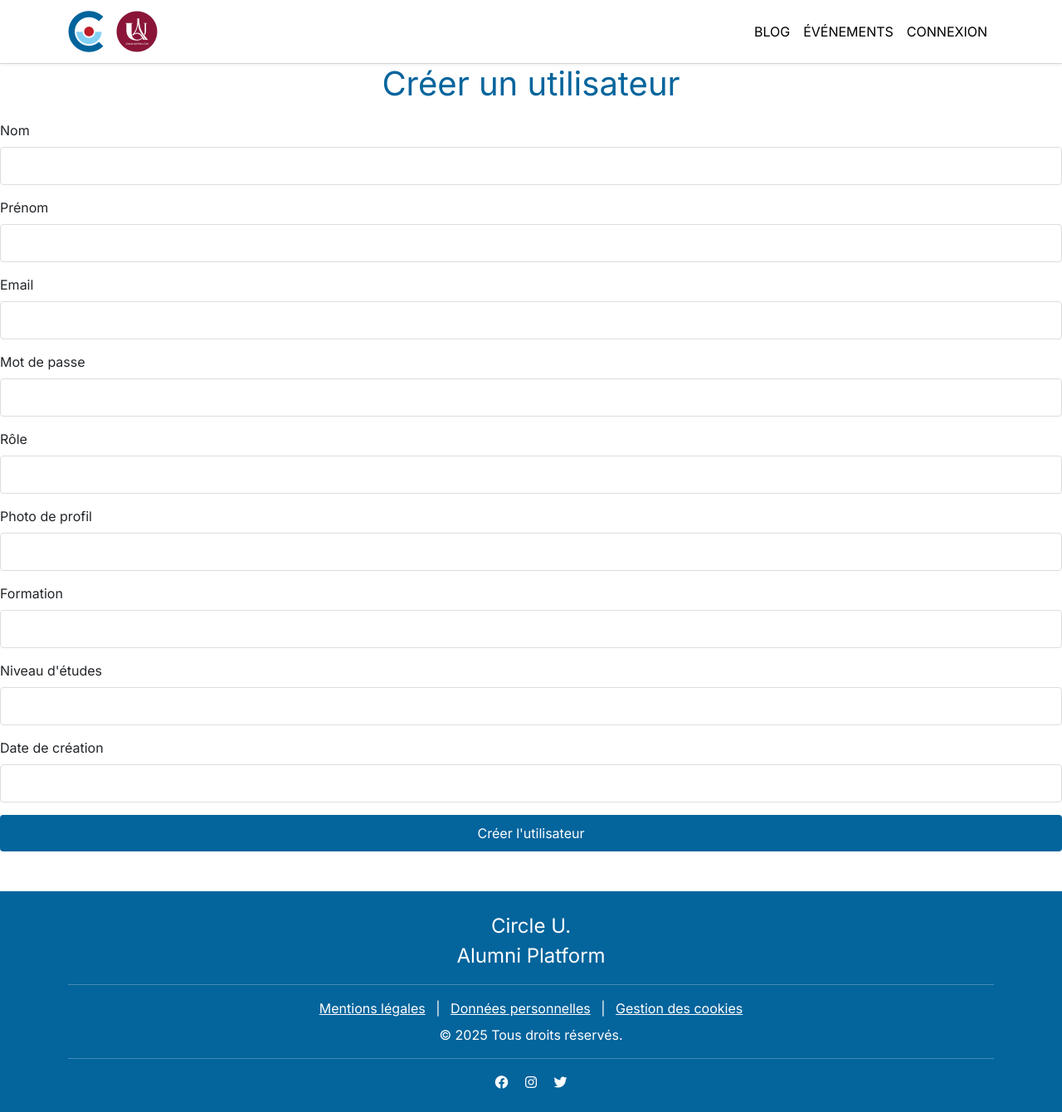
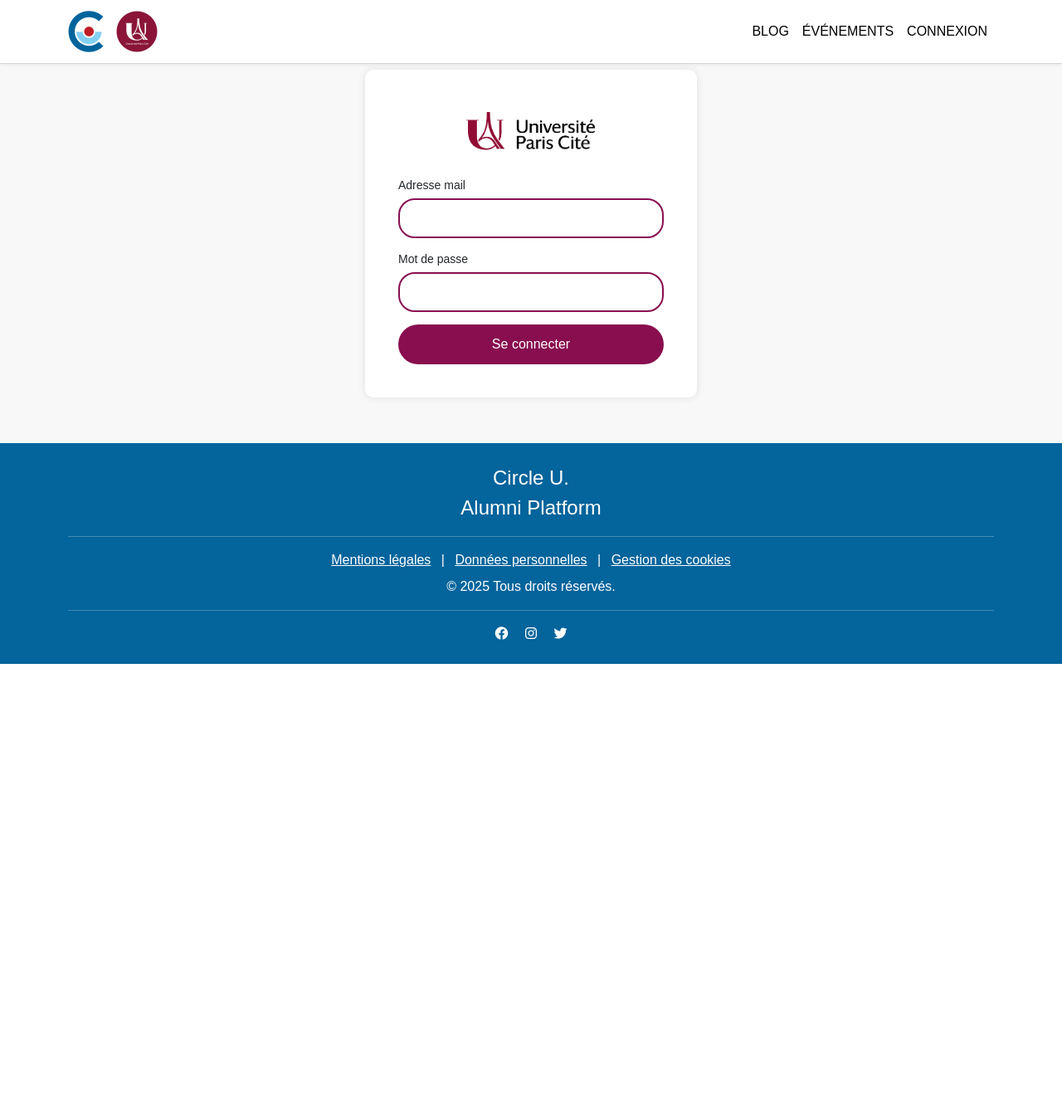
Before and after one commit to camviweb/circleu, a Symfony app: template templates/user/login.html.twig in a window 1280 px wide. Shown: the whole page at 83% size. After the commit the page ends 800 px from the top, so only its background shows below. Run offline with Twig, Linux system fonts and the light colour scheme; the template is opened without the code that fills it, so the values that code supplies are empty; form fields are guessed from the names that the template uses; some libraries are stand-ins or nearby versions.

Commit message:
Front Connexion +Supp UserType

```diff
--- a/templates/user/login.html.twig
+++ b/templates/user/login.html.twig
@@ -3,105 +3,91 @@
 {% block title %}Créer un utilisateur{% endblock %}
 
 {% block body %}
-    <h1 class="form-title">Créer un utilisateur</h1>
+    <div class="login-container">
+        <img src="{{ asset('images/logo_ParisCite.jpg') }}" alt="Université Paris Cité" class="logo">
+        <form method="post">
+            <label for="email">Adresse mail</label>
+            <input type="email" id="email" name="_username" required>
 
-    {{ form_start(form, {'attr': {'class': 'user-form'}}) }}
-        <div class="form-group">
-            {{ form_label(form.lastName, 'Nom') }}
-            {{ form_widget(form.lastName, {'attr': {'class': 'form-control'}}) }}
-        </div>
+            <label for="password">Mot de passe</label>
+            <input type="password" id="password" name="_password" required>
 
-        <div class="form-group">
-            {{ form_label(form.firstName, 'Prénom') }}
-            {{ form_widget(form.firstName, {'attr': {'class': 'form-control'}}) }}
-        </div>
-
-        <div class="form-group">
-            {{ form_label(form.email, 'Email') }}
-            {{ form_widget(form.email, {'attr': {'class': 'form-control'}}) }}
-        </div>
-
-        <div class="form-group">
-            {{ form_label(form.password, 'Mot de passe') }}
-            {{ form_widget(form.password, {'attr': {'class': 'form-control'}}) }}
-        </div>
-
-        <div class="form-group">
-            {{ form_label(form.role, 'Rôle') }}
-            {{ form_widget(form.role, {'attr': {'class': 'form-control'}}) }}
-        </div>
-
-        <div class="form-group">
-            {{ form_label(form.profilePic, 'Photo de profil') }}
-            {{ form_widget(form.profilePic, {'attr': {'class': 'form-control'}}) }}
-        </div>
-
-        <div class="form-group">
-            {{ form_label(form.formation, 'Formation') }}
-            {{ form_widget(form.formation, {'attr': {'class': 'form-control'}}) }}
-        </div>
-
-        <div class="form-group">
-            {{ form_label(form.educationLevel, 'Niveau d\'études') }}
-            {{ form_widget(form.educationLevel, {'attr': {'class': 'form-control'}}) }}
-        </div>
-
-        <div class="form-group">
-            {{ form_label(form.createdDate, 'Date de création') }}
-            {{ form_widget(form.createdDate, {'attr': {'class': 'form-control'}}) }}
-        </div>
-
-        <button type="submit" class="btn btn-primary">Créer l'utilisateur</button>
-    {{ form_end(form) }}
+            <button type="submit" class="login-button">Se connecter</button>
+        </form>
+    </div>
 {% endblock %}
 
 {% block stylesheets %}
     <style>
-        .form-title {
-            color: #04649C;
+        * {
+            margin: 0;
+            padding: 0;
+            box-sizing: border-box;
+            font-family: Arial, sans-serif;
+        }
+
+        body {
+            display: flex;
+            flex-direction: column;
+            min-height: 100vh;
+            background-color: #f8f8f8;
+        }
+
+        main {
+            flex-grow: 1;
+            display: flex;
+            flex-direction: column;
+            justify-content: center;
+            align-items: center;
+            padding: 20px;
+        }
+
+        .login-container {
+            background: white;
+            padding: 40px;
+            border-radius: 10px;
+            box-shadow: 0px 0px 10px rgba(0, 0, 0, 0.1);
             text-align: center;
+            max-width: 400px;
+            width: 100%;
+            margin: auto;
+        }
+
+        .logo {
+            width: 180px;
             margin-bottom: 20px;
         }
 
-        .user-form {
-            max-width: 500px;
-            margin: 0 auto;
-            padding: 30px;
-            background-color: #f7f7f7;
-            border-radius: 8px;
-            box-shadow: 0 4px 8px rgba(0, 0, 0, 0.1);
+        label {
+            display: block;
+            text-align: left;
+            font-size: 14px;
+            margin-bottom: 5px;
         }
 
-        .form-group {
-            margin-bottom: 15px;
-        }
-
-        .form-control {
+        input {
             width: 100%;
             padding: 10px;
-            border-radius: 4px;
-            border: 1px solid #ddd;
-            box-sizing: border-box;
-        }
-
-        .form-control:focus {
-            border-color: #04649C;
+            border: 2px solid #880E4F;
+            border-radius: 20px;
             outline: none;
-        }
-
-        .btn-primary {
-            background-color: #04649C;
-            border: none;
-            color: white;
-            padding: 10px 20px;
-            border-radius: 4px;
-            cursor: pointer;
-            width: 100%;
+            margin-bottom: 15px;
             font-size: 16px;
         }
 
-        .btn-primary:hover {
-            background-color: #035a78;
+        .login-button {
+            width: 100%;
+            padding: 12px;
+            background-color: #880E4F;
+            color: white;
+            border: none;
+            border-radius: 25px;
+            font-size: 16px;
+            cursor: pointer;
+        }
+
+        .login-button:hover {
+            background-color: #6d0c3b;
         }
     </style>
 {% endblock %}
```
Also changed, not shown: src/Controller/UserController.php (+2 -29 lines), src/Form/UserType.php (deleted, +0 -76 lines), public/images/logo_ParisCite.jpg (added), 2 other files.
